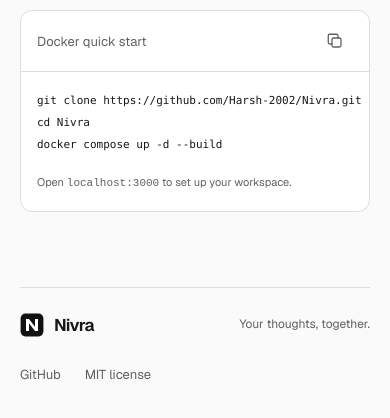
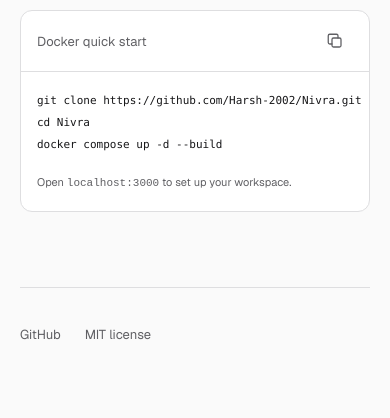
Before and after one commit to Harsh-2002/Cilo, an Astro site: page / in a window 390 px wide. Shown: the part 3591-4009 px from the top of the page. After the commit the page ends 3973 px from the top, so only its background shows below. Built offline with nearby package versions, Linux system fonts and the light colour scheme; Astro itself is replaced by a stand-in of ours.

Commit message:
Simplify landing page footer

```diff
--- a/src/pages/index.astro
+++ b/src/pages/index.astro
@@ -373,11 +373,6 @@
       </section>
     </main>
     <footer class="site-footer container">
-      <a class="brand" href={base}>
-        <img src={asset("icon.svg")} width="24" height="24" alt="" />
-        <span>Nivra</span>
-      </a>
-      <p>Your thoughts, together.</p>
       <div>
         <a href={repository}>GitHub</a>
         <a href={`${repository}/blob/main/LICENSE`}>MIT license</a>
--- a/src/styles/site.css
+++ b/src/styles/site.css
@@ -525,24 +525,14 @@
 .site-footer {
   border-top: 1px solid var(--line);
   padding: 32px 0;
-  display: flex;
-  align-items: center;
-  gap: 24px;
-}
-.site-footer .brand {
-  font-size: 17px;
-}
-.site-footer p {
-  font-size: 13px;
 }
 .site-footer > div {
-  margin-left: auto;
   display: flex;
-  gap: 25px;
+  gap: 24px;
   font-size: 13px;
   color: var(--muted);
 }
-.site-footer a:not(.brand) {
+.site-footer a {
   display: inline-flex;
   min-height: 44px;
   align-items: center;
@@ -663,17 +653,7 @@
     max-width: 380px;
   }
   .site-footer {
-    flex-wrap: wrap;
-    gap: 16px;
     padding: 25px 0;
-  }
-  .site-footer > div {
-    width: 100%;
-    margin-left: 0;
-    gap: 24px;
-  }
-  .site-footer p {
-    margin-left: auto;
   }
   .desktop-break {
     display: none;
@@ -755,9 +735,6 @@
     padding: 0 16px 18px;
     font-size: 11px;
   }
-  .site-footer p {
-    font-size: 12px;
-  }
 }
 @media (max-width: 360px) {
   .container,
@@ -776,9 +753,6 @@
   }
   .workflow-tabs button {
     padding-inline: 10px;
-  }
-  .site-footer p {
-    margin-left: 0;
   }
   .hero-intro {
     margin-bottom: 30px;
```
Also changed, not shown: DESIGN.md (+1 -0 lines).
